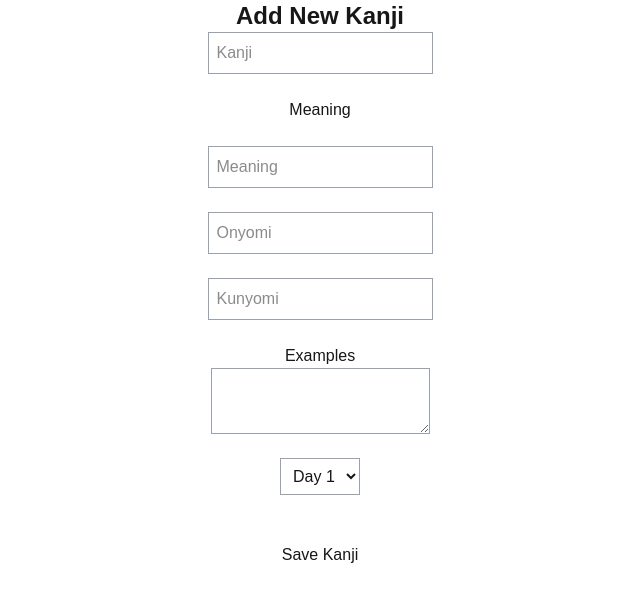
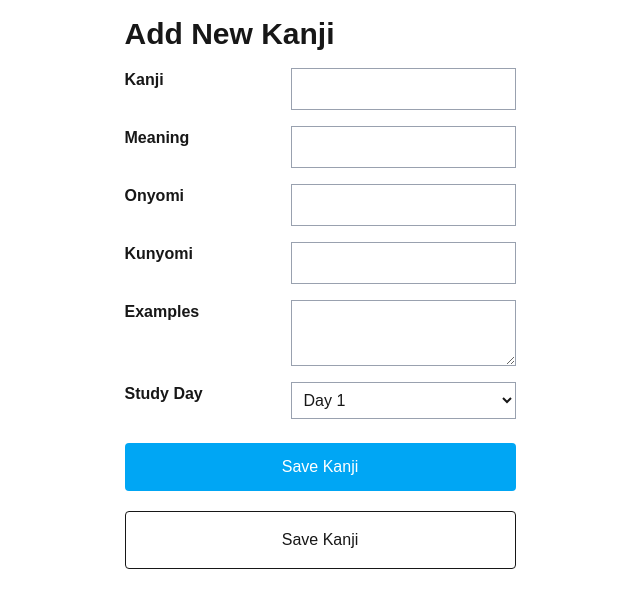
Before and after one commit to theunfeelingsoul/study-tracker, a Next.js app: page /kanji/add in a window 1280 px wide. Shown: the top 608 px of the page, without its empty margins (320-960 px from the left). Built offline with nearby package versions, Linux system fonts and the light colour scheme; no server answers.

Commit message:
2026-07-21 - Reusable Forms, Service Layer & Update (CRUD) Completed

```diff
--- a/app/components/KanjiForm.tsx
+++ b/app/components/KanjiForm.tsx
@@ -1,3 +1,22 @@
+type Props = {
+  kanji: string;
+  meaning: string;
+  onyomi: string;
+  kunyomi: string;
+  examples: string;
+  study_day: number;
+
+  setKanji: React.Dispatch<React.SetStateAction<string>>;
+  setMeaning: React.Dispatch<React.SetStateAction<string>>;
+  setOnyomi: React.Dispatch<React.SetStateAction<string>>;
+  setKunyomi: React.Dispatch<React.SetStateAction<string>>;
+  setExamples: React.Dispatch<React.SetStateAction<string>>;
+  setStudyDay: React.Dispatch<React.SetStateAction<number>>;
+
+  buttonText: string;
+  onSubmit: () => void;
+};
+
 export default function KanjiForm({
   kanji,
   meaning,
@@ -11,64 +30,52 @@ export default function KanjiForm({
   setKunyomi,
   setExamples,
   setStudyDay,
-  saveKanji,
+  buttonText,
+  onSubmit,
 }: Props) {
-	return(
-		<div className="flex flex-col items-center">
-			<h2 className="text-2xl font-semibold">Add New Kanji</h2>
-
-
+  return (
+    <>
+      <section className="grid grid-cols-1 md:grid-cols-[150px_1fr] gap-4">
+        <label className="font-semibold">Kanji</label>
         <input
           type="text"
-			placeholder="Kanji"
           value={kanji}
           onChange={(e) => setKanji(e.target.value)}
           className="border border-gray-400 p-2"
         />
 
-			<br />
-
-			<label>Meaning</label>
-			<br/>
+        <label className="font-semibold">Meaning</label>
         <input
           type="text"
-			placeholder="Meaning"
           value={meaning}
           onChange={(e) => setMeaning(e.target.value)}
           className="border border-gray-400 p-2"
         />
 
-			<br />
-
+        <label className="font-semibold">Onyomi</label>
         <input
           type="text"
-			placeholder="Onyomi"
           value={onyomi}
           onChange={(e) => setOnyomi(e.target.value)}
           className="border border-gray-400 p-2"
         />
 
-			<br />
-
+        <label className="font-semibold">Kunyomi</label>
         <input
           type="text"
-			placeholder="Kunyomi"
           value={kunyomi}
           onChange={(e) => setKunyomi(e.target.value)}
           className="border border-gray-400 p-2"
         />
 
-			<br />
-			<label>Examples</label>
+        <label className="font-semibold">Examples</label>
         <textarea
           value={examples}
           onChange={(e) => setExamples(e.target.value)}
           className="border border-gray-400 p-2"
         />
 
-
-			<br />
-
+        <label className="font-semibold">Study Day</label>
         <select
           value={study_day}
           onChange={(e) => setStudyDay(Number(e.target.value))}
@@ -78,16 +85,13 @@ export default function KanjiForm({
           <option value={2}>Day 2</option>
           <option value={3}>Day 3</option>
         </select>
-
-
-			<br />
-			<br />
-
-			<button onClick={saveKanji}>
-			Save Kanji
+      </section>
+      <button
+        onClick={onSubmit}
+        className="mt-6 w-full cursor-pointer rounded bg-sky-500 p-3 text-white hover:bg-sky-600 transition-colors"
+      >
+        {buttonText}
       </button>
-
-			<hr />
-		</div>
+    </>
   );
 }
--- a/app/kanji/add/page.tsx
+++ b/app/kanji/add/page.tsx
@@ -1,6 +1,8 @@
 "use client";
 import { useState } from "react";
 import { supabase } from "@/lib/supabase";
+import KanjiForm from "@/app/components/KanjiForm";
+import { useRouter } from "next/navigation";
 
 type Row = {
   id: number;
@@ -35,9 +37,12 @@ export default function AddKanjiPage() {
   const [kunyomi, setKunyomi] = useState("");
   const [examples, setExamples] = useState("");
   const [study_day, setStudyDay] = useState(1);
+  const router = useRouter();
 
   const saveKanji = async () => {
-    const { error } = await supabase.from("kanji").insert([
+    const { data, error } = await supabase
+      .from("kanji")
+      .insert([
         {
           kanji,
           meaning,
@@ -46,7 +51,9 @@ export default function AddKanjiPage() {
           examples,
           study_day,
         },
-    ]);
+      ])
+      .select()
+      .single();
 
     if (error) {
       console.error(error);
@@ -54,80 +61,36 @@ export default function AddKanjiPage() {
       return;
     }
 
-    alert("Kanji saved!");
-    // await fetchData();
+    // alert("Kanji saved!");
+    router.push(`/kanji/${data.id}`);
   };
 
   return (
-    <div className="flex flex-col items-center">
-      <h2 className="text-2xl font-semibold">Add New Kanji</h2>
-
-      <input
-        type="text"
-        placeholder="Kanji"
-        value={kanji}
-        onChange={(e) => setKanji(e.target.value)}
-        className="border border-gray-400 p-2"
+    <main className="max-w-4xl mx-auto p-4">
+      <h1 className="text-3xl font-bold mb-4">Add New Kanji</h1>
+      <KanjiForm
+        kanji={kanji}
+        meaning={meaning}
+        onyomi={onyomi}
+        kunyomi={kunyomi}
+        examples={examples}
+        study_day={study_day}
+        setKanji={setKanji}
+        setMeaning={setMeaning}
+        setOnyomi={setOnyomi}
+        setKunyomi={setKunyomi}
+        setExamples={setExamples}
+        setStudyDay={setStudyDay}
+        buttonText="Save Kanji"
+        onSubmit={saveKanji}
       />
 
-      <br />
-
-      <label>Meaning</label>
-      <br />
-      <input
-        type="text"
-        placeholder="Meaning"
-        value={meaning}
-        onChange={(e) => setMeaning(e.target.value)}
-        className="border border-gray-400 p-2"
-      />
-
-      <br />
-
-      <input
-        type="text"
-        placeholder="Onyomi"
-        value={onyomi}
-        onChange={(e) => setOnyomi(e.target.value)}
-        className="border border-gray-400 p-2"
-      />
-
-      <br />
-
-      <input
-        type="text"
-        placeholder="Kunyomi"
-        value={kunyomi}
-        onChange={(e) => setKunyomi(e.target.value)}
-        className="border border-gray-400 p-2"
-      />
-
-      <br />
-      <label>Examples</label>
-      <textarea
-        value={examples}
-        onChange={(e) => setExamples(e.target.value)}
-        className="border border-gray-400 p-2"
-      />
-
-      <br />
-
-      <select
-        value={study_day}
-        onChange={(e) => setStudyDay(Number(e.target.value))}
-        className="border border-gray-400 p-2"
+      <button
+        onClick={saveKanji}
+        className="border rounded mt-5 p-4 w-full cursor-pointer hover:bg-blue-100 hover:text-blue-700 transition-colors"
       >
-        <option value={1}>Day 1</option>
-        <option value={2}>Day 2</option>
-        <option value={3}>Day 3</option>
-      </select>
-
-      <br />
-      <br />
-
-      <button onClick={saveKanji}>Save Kanji</button>
-
-      <hr />
-    </div>
+        Save Kanji
+      </button>
+    </main>
   );
 }
--- a/app/kanji/edit/[id]/page.tsx
+++ b/app/kanji/edit/[id]/page.tsx
@@ -1 +1,78 @@
-page.tsx
+"use client";
+import KanjiForm from "@/app/components/KanjiForm";
+import { updateKanji, getKanji } from "@/app/services/kanji";
+import { useParams, useRouter } from "next/navigation";
+import { useEffect, useState } from "react";
+
+export default function KanjiEditPage() {
+  // constants
+  const params = useParams();
+  const [kanji, setKanji] = useState("");
+  const [meaning, setMeaning] = useState("");
+  const [onyomi, setOnyomi] = useState("");
+  const [kunyomi, setKunyomi] = useState("");
+  const [examples, setExamples] = useState("");
+  const [study_day, setStudyDay] = useState(1);
+  const [loading, setLoading] = useState(true);
+  const router = useRouter();
+
+  useEffect(() => {
+    async function loadKanji() {
+      const data = await getKanji(Number(params.id));
+
+      if (!data) {
+        setLoading(false);
+        return;
+      }
+
+      setKanji(data.kanji);
+      setMeaning(data.meaning);
+      setOnyomi(data.onyomi);
+      setKunyomi(data.kunyomi);
+      setExamples(data.examples);
+      setStudyDay(data.study_day);
+      setLoading(false);
+    }
+    loadKanji();
+  }, [params.id]);
+
+  const saveChanges = async () => {
+    const { error } = await updateKanji(Number(params.id), {
+      kanji,
+      meaning,
+      onyomi,
+      kunyomi,
+      examples,
+      study_day,
+    });
+    if (error) {
+      alert("Update failed");
+      return;
+    }
+    router.replace(`/kanji/${params.id}`);
+  };
+  if (loading) {
+    return <p>Loading...</p>;
+  }
+
+  return (
+    <main className="w-full max-w-2xl mx-auto p-4">
+      <KanjiForm
+        kanji={kanji}
+        meaning={meaning}
+        onyomi={onyomi}
+        kunyomi={kunyomi}
+        examples={examples}
+        study_day={study_day}
+        setKanji={setKanji}
+        setMeaning={setMeaning}
+        setOnyomi={setOnyomi}
+        setKunyomi={setKunyomi}
+        setExamples={setExamples}
+        setStudyDay={setStudyDay}
+        buttonText="Update Kanji"
+        onSubmit={saveChanges}
+      />
+    </main>
+  );
+}
--- /dev/null
+++ b/app/services/kanji.ts
@@ -0,0 +1,80 @@
+import { supabase } from "@/lib/supabase";
+
+export type Kanji = {
+  id: number;
+  kanji: string;
+  meaning: string;
+  onyomi: string;
+  kunyomi: string;
+  examples: string;
+  study_day: number;
+  difficulty_score: number;
+  review_count: number;
+};
+
+export type NewKanji = {
+  kanji: string;
+  meaning: string;
+  onyomi: string;
+  kunyomi: string;
+  examples: string;
+  study_day: number;
+};
+
+// ----------------------------
+// GET ALL
+// ----------------------------
+export async function getKanjiList(): Promise<Kanji[]> {
+  const { data, error } = await supabase.from("kanji").select("*").order("id");
+
+  if (error) {
+    console.error(error);
+    return [];
+  }
+
+  return data;
+}
+
+// ----------------------------
+// GET ONE
+// ----------------------------
+export async function getKanji(id: number): Promise<Kanji | null> {
+  const { data, error } = await supabase
+    .from("kanji")
+    .select("*")
+    .eq("id", id)
+    .single();
+
+  if (error) {
+    console.error(error);
+    return null;
+  }
+
+  return data;
+}
+
+// ----------------------------
+// CREATE
+// ----------------------------
+export async function saveKanji(kanji: NewKanji) {
+  return await supabase.from("kanji").insert([kanji]).select().single();
+}
+
+// ----------------------------
+// UPDATE
+// ----------------------------
+export async function updateKanji(id: number, values: Partial<Kanji>) {
+  return await supabase
+    .from("kanji")
+    .update(values)
+    .eq("id", id)
+    .select()
+    .single();
+}
+
+// ----------------------------
+// DELETE
+// ----------------------------
+export async function deleteKanji(id: number) {
+  return await supabase.from("kanji").delete().eq("id", id);
+}
```
Also changed, not shown: 1 other file (tests, documents, lock files or other folders). Lines whose indentation alone changed are shown as unchanged.
